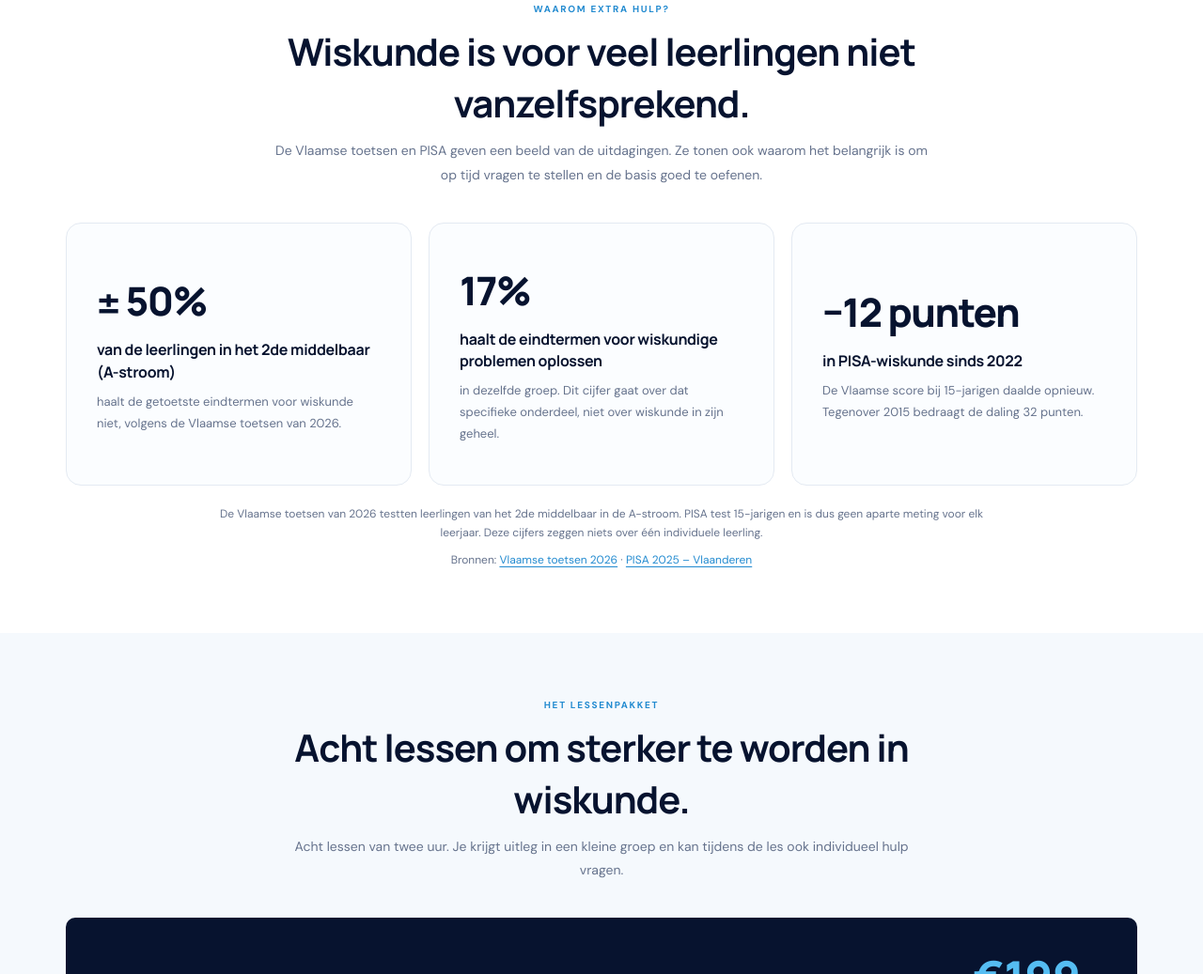
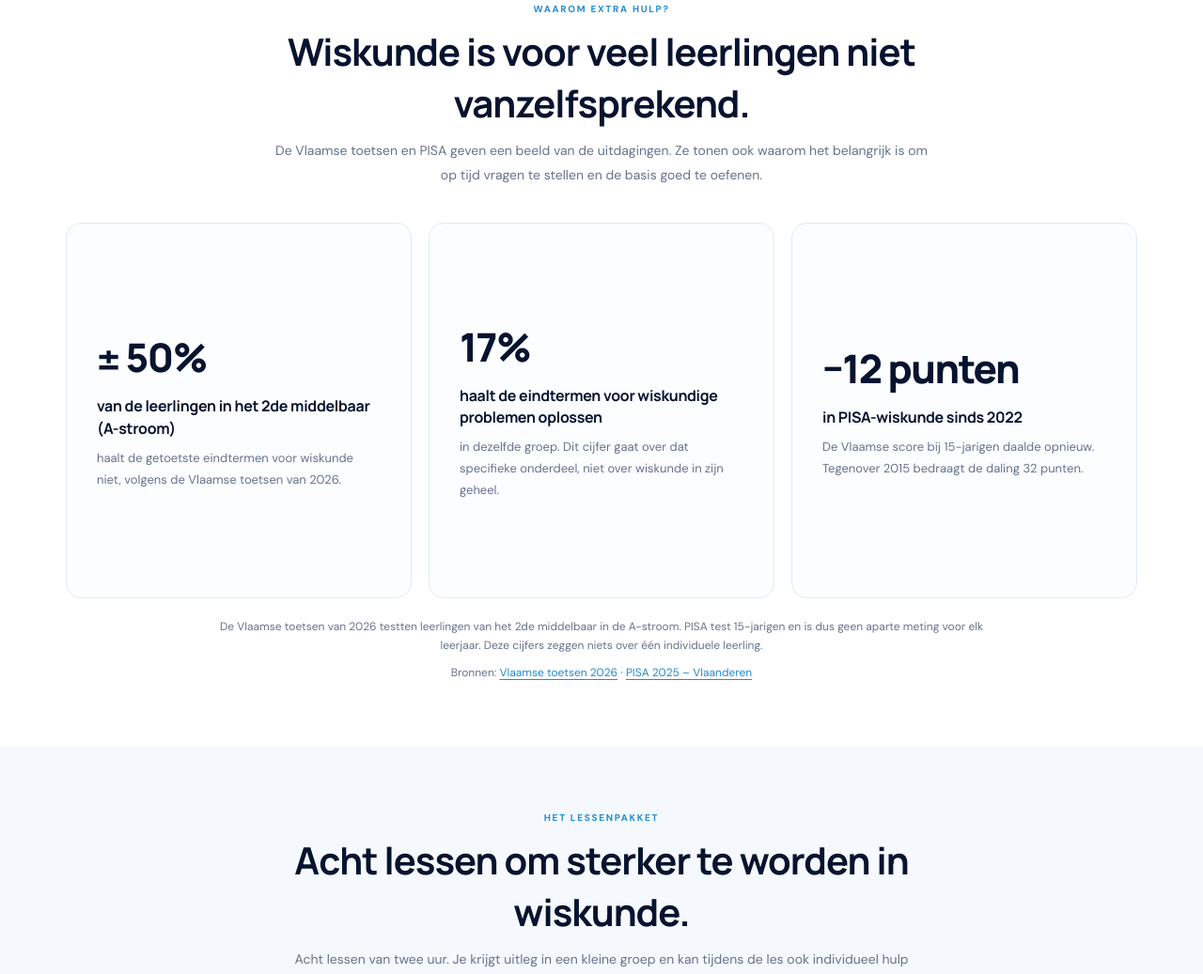
Before and after one commit to infostudents4u-coder/Students4U, a plain HTML site: page index.html in a window 1280 px wide. Shown: the part 1272-2309 px from the top of the page at 94% size. Drawn offline with Linux system fonts and the light colour scheme.

Commit message:
Update styles.css

```diff
--- a/styles.css
+++ b/styles.css
@@ -18,7 +18,7 @@ footer{background:#050e23;color:#aab8d0;padding:30px 0;font-size:11px}.foot{disp
 .facts-section{background:#fff}
 .facts-grid{display:grid;grid-template-columns:repeat(3,1fr);gap:18px}
 
-.fact-card{border:1px solid var(--line);border-radius:16px;padding:32px;background:#fbfdff;min-height:280px;display:flex;flex-direction:column;justify-content:center}
+.fact-card{border:1px solid var(--line);border-radius:16px;padding:32px;background:#fbfdff;min-height:400px;display:flex;flex-direction:column;justify-content:center}
 
 .fact-number{font:800 clamp(30px,4vw,42px) Manrope,sans-serif;color:var(--navy);letter-spacing:-1.5px;margin-bottom:12px}
 .fact-card h3{font-size:16px;line-height:1.45;letter-spacing:-.3px;color:var(--navy);margin:0 0 9px}
```
